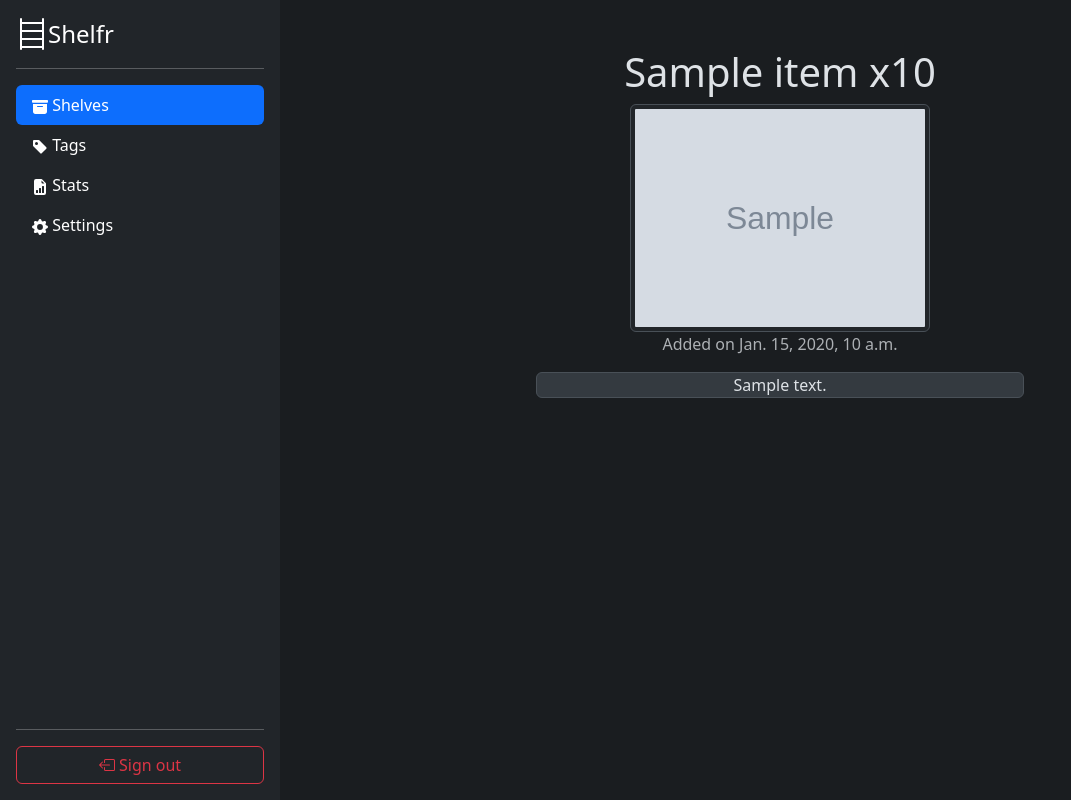
After one commit to Devrou4/Shelfr, a Django app: page /shelf/1/1/ in a window 1280 px wide. The commit adds this page. Shown: the whole page, without its empty margins (0-1071 px from the left). Run offline with Django 5.2, Linux system fonts and the light colour scheme; a user stored in the database is signed in; tables that the repository leaves empty hold one stand-in row (values such as "Sample post"); grey boxes marked "Sample" are stand-in pictures.

Commit message:
feat: simple item detail view, sticky sidebar

```diff
--- a/shelfs/templates/shelfs/base.html
+++ b/shelfs/templates/shelfs/base.html
@@ -10,7 +10,7 @@
   </head>
   <body class="bg-dark-subtle" data-bs-theme="dark">
     <div class="d-flex">
-    <div class="d-flex flex-column flex-shrink-0 p-3 text-bg-dark min-vh-100" style="width: 280px;">
+    <div class="d-flex flex-column flex-shrink-0 p-3 text-bg-dark" style="width: 280px; position: sticky; top: 0; height: 100vh; overflow-y: auto;">
         <a href="/" class="d-flex align-items-center mb-3 mb-md-0 me-md-auto text-white text-decoration-none">
             <svg xmlns="http://www.w3.org/2000/svg" width="32" height="32" fill="currentColor" class="bi bi-bookshelf" viewBox="0 0 16 16">
                 <path d="M2.5 0a.5.5 0 0 1 .5.5V2h10V.5a.5.5 0 0 1 1 0v15a.5.5 0 0 1-1 0V15H3v.5a.5.5 0 0 1-1 0V.5a.5.5 0 0 1 .5-.5M3 14h10v-3H3zm0-4h10V7H3zm0-4h10V3H3z"/>
@@ -65,8 +65,9 @@
         </form>
       </div>
 
+      <div class="flex-grow-1">
       {% block content %}{% endblock content %}
-
+      </div>
 
         </div>
       </div>
--- /dev/null
+++ b/shelfs/templates/shelfs/item_detail.html
@@ -0,0 +1,13 @@
+{% extends "shelfs/base.html" %}
+{% block content %}
+<div class="container text-center d-flex flex-column justify-content-center align-items-center mt-5">
+    <h1 class="">{{ object.title }} x{{ object.quantity }}</h1>
+
+    <img src="{{ object.image.url }}" class="img-thumbnail" style="width: 300px; height: auto;">
+    <span class="text-muted fw-light mb-3">Added on {{ object.date }}</span>
+
+    <div class="bg-body-secondary border rounded w-50 align-self-center">
+        {{ object.content }}
+    </div>
+</div>
+{% endblock content %}
--- a/shelfs/templates/shelfs/shelf.html
+++ b/shelfs/templates/shelfs/shelf.html
@@ -6,6 +6,7 @@
 
           {% for item in items %}
           <div class="col">
+            <a href="{% url 'shelfr-item-detail' shelf_pk=shelf_id pk=item.pk %}" style="text-decoration: none;">
             <div class="card" style="height: 300px; width: 200px;">
               <img src="{{ item.image.url }}" class="card-img-top p-1" style="object-fit: scale-down; height: 200px; " alt="Item">
               <div class="card-body">
@@ -14,6 +15,7 @@
               </div>
 
             </div>
+            </a>
           </div>
           {% endfor %}
 
--- a/shelfs/urls.py
+++ b/shelfs/urls.py
@@ -1,5 +1,5 @@
 from django.urls import path
-from .views import ShelfCreateView, ItemCreateView
+from .views import ShelfCreateView, ItemCreateView, ItemDetailView
 from . import views
 
 urlpatterns = [
@@ -7,4 +7,5 @@ urlpatterns = [
     path('shelf/<int:pk>/', views.shelf, name='shelfr-shelf'),
     path('shelf/new/', ShelfCreateView.as_view(), name='shelfr-shelf-new'),
     path('shelf/<int:pk>/new/', ItemCreateView.as_view(), name='shelfr-item-new'),
+    path('shelf/<int:shelf_pk>/<int:pk>/', ItemDetailView.as_view(), name='shelfr-item-detail'),
 ]
--- a/shelfs/views.py
+++ b/shelfs/views.py
@@ -1,6 +1,6 @@
 from django.shortcuts import render, get_object_or_404
 from django.urls import reverse
-from django.views.generic import CreateView
+from django.views.generic import CreateView, DetailView
 from django.contrib.auth.decorators import login_required
 from django.contrib.auth.mixins import LoginRequiredMixin
 from .models import Shelf, Item
@@ -40,3 +40,6 @@ class ItemCreateView(LoginRequiredMixin, CreateView):
 
     def get_success_url(self):
         return reverse('shelfr-shelf', kwargs={'pk': self.kwargs['pk']})
+
+class ItemDetailView(LoginRequiredMixin, DetailView):
+    model = Item
```
